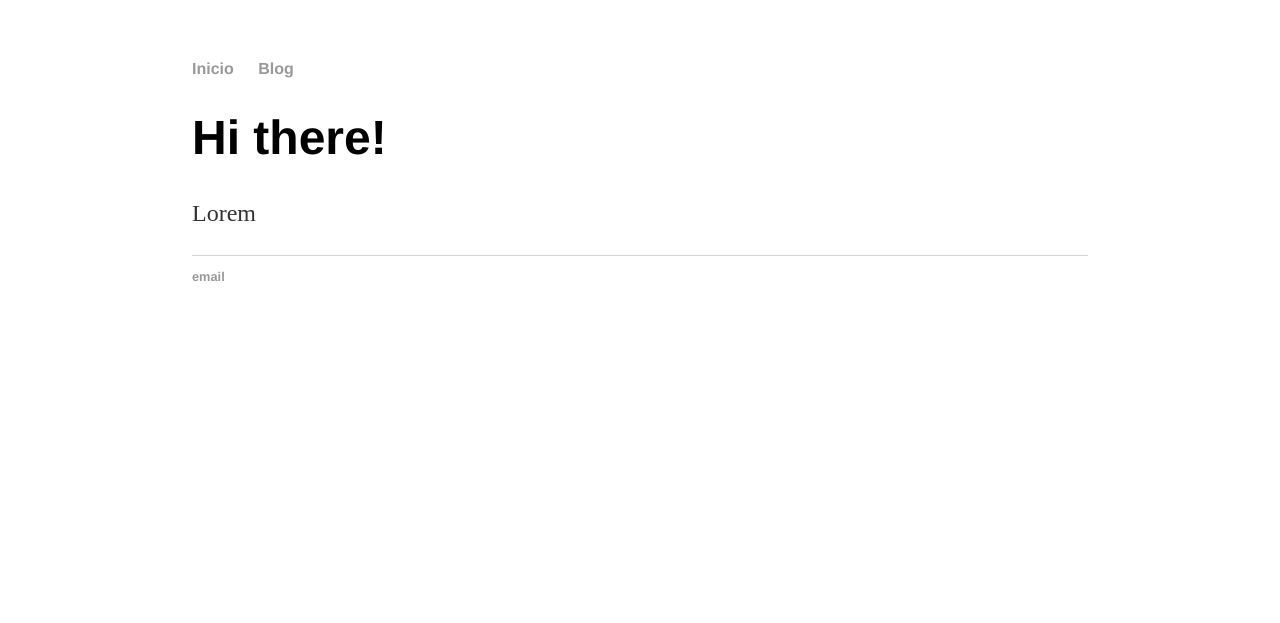
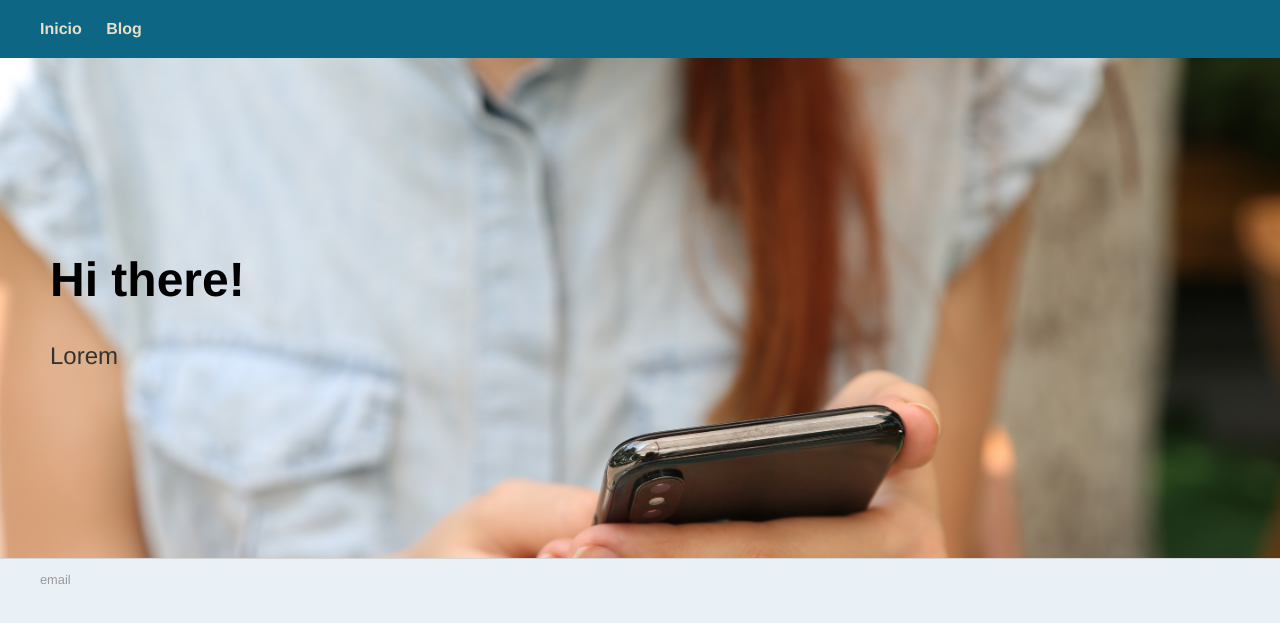
Before and after one commit to sukabal/sukabal.github.io, a Jekyll site: the page built from index.html, in a window 1280 px wide. Shown: the top 623 px of the page. Built offline with Jekyll 4.4.1, drawn with Linux system fonts in a browser that asks for light colours.

Commit message:
Add background and main colors

```diff
--- a/_layouts/default.html
+++ b/_layouts/default.html
@@ -9,11 +9,12 @@
 
 <body>
   <nav>
-    <ul>
-      <li><a href="/">Inicio</a></li>
-      <li><a href="/blog">Blog</a></li>
+    <ul class="navbar">
+      <li class="navbar__item"><a class="navbar__item-link" href="/">Inicio</a></li>
+      <li class="navbar__item"><a class="navbar__item-link" href="/blog">Blog</a></li>
     </ul>
   </nav>
+
   <div class="container">
 
     {{ content }}
--- a/css/main.css
+++ /dev/null
@@ -1,43 +0,0 @@
-body {
-  margin: 60px auto;
-  width: 70%;
-}
-nav ul, footer ul {
-  font-family:'Helvetica', 'Arial', 'Sans-Serif';
-  padding: 0px;
-  list-style: none;
-  font-weight: bold;
-}
-nav ul li, footer ul li {
-  display: inline;
-  margin-right: 20px;
-}
-a {
-  text-decoration: none;
-  color: #999;
-}
-a:hover {
-  text-decoration: underline;
-}
-h1 {
-  font-size: 3em;
-  font-family:'Helvetica', 'Arial', 'Sans-Serif';
-}
-p {
-  font-size: 1.5em;
-  line-height: 1.4em;
-  color: #333;
-}
-footer {
-  border-top: 1px solid #d5d5d5;
-  font-size: .8em;
-}
-
-ul.posts {
-  margin: 20px auto 40px;
-  font-size: 1.5em;
-}
-
-ul.posts li {
-  list-style: none;
-}
--- /dev/null
+++ b/css/main.scss
@@ -0,0 +1,91 @@
+---
+---
+$font-stack: 'Helvetica', 'Arial', 'Sans-Serif';
+$primary-color: #0D6684;
+$secondary-color: #0FA3B1;
+$accent-color: #D2CCA1;
+$accent-light-color: #E7DFC6;
+$grey-color: #E9F1F7;
+
+
+body {
+  margin: 0;
+  font-family: $font-stack;
+  background-color: $grey-color;
+}
+
+.headerImage {
+  background: url(/media/background-main.jpg) 0% 0% / cover;
+  min-height: 500px;
+  display: flex;
+  align-items: center;
+}
+
+.container {
+  margin: 0;
+}
+
+.textContainer {
+  margin: auto 50px;
+}
+
+/* Navbar */
+.navbar {
+  list-style: none;
+  font-weight: bold;
+  margin: 0px;
+  padding-top: 20px;
+  padding-bottom: 20px;
+  background-color: $primary-color;
+}
+
+.navbar__item {
+  display: inline;
+  margin-right: 20px;
+}
+
+.navbar__item-link {
+  color: $accent-light-color;
+}
+
+
+/* nav ul, footer ul {
+  font-family:'Helvetica', 'Arial', 'Sans-Serif';
+  padding: 0px;
+  list-style: none;
+  font-weight: bold;
+} */
+nav ul li, footer ul li {
+  display: inline;
+  margin-right: 20px;
+}
+
+a {
+  text-decoration: none;
+  color: #999;
+}
+a:hover {
+  text-decoration: underline;
+}
+h1 {
+  font-size: 3em;
+  font-family:'Helvetica', 'Arial', 'Sans-Serif';
+}
+p {
+  font-size: 1.5em;
+  line-height: 1.4em;
+  color: #333;
+}
+footer {
+  border-top: 1px solid #d5d5d5;
+  font-size: .8em;
+}
+
+ul.posts {
+  margin: 20px auto 40px;
+  font-size: 1.5em;
+}
+
+ul.posts li {
+  list-style: none;
+}
--- a/index.html
+++ b/index.html
@@ -2,7 +2,11 @@
 layout: default
 title: Welcome
 ---
-<div class="blurb">
-  <h1>Hi there!</h1>
-  <p>Lorem</p>
-</div><!-- /.blurb -->
+<div class="headerImage">
+  <div class="textContainer">
+    <div class="blurb">
+      <h1>Hi there!</h1>
+      <p>Lorem</p>
+    </div><!-- /.blurb -->
+  </div>
+</div>
```
Also changed, not shown: _layouts/post.html (+6 -4 lines), media/background-main.jpg (added), 1 other file.
